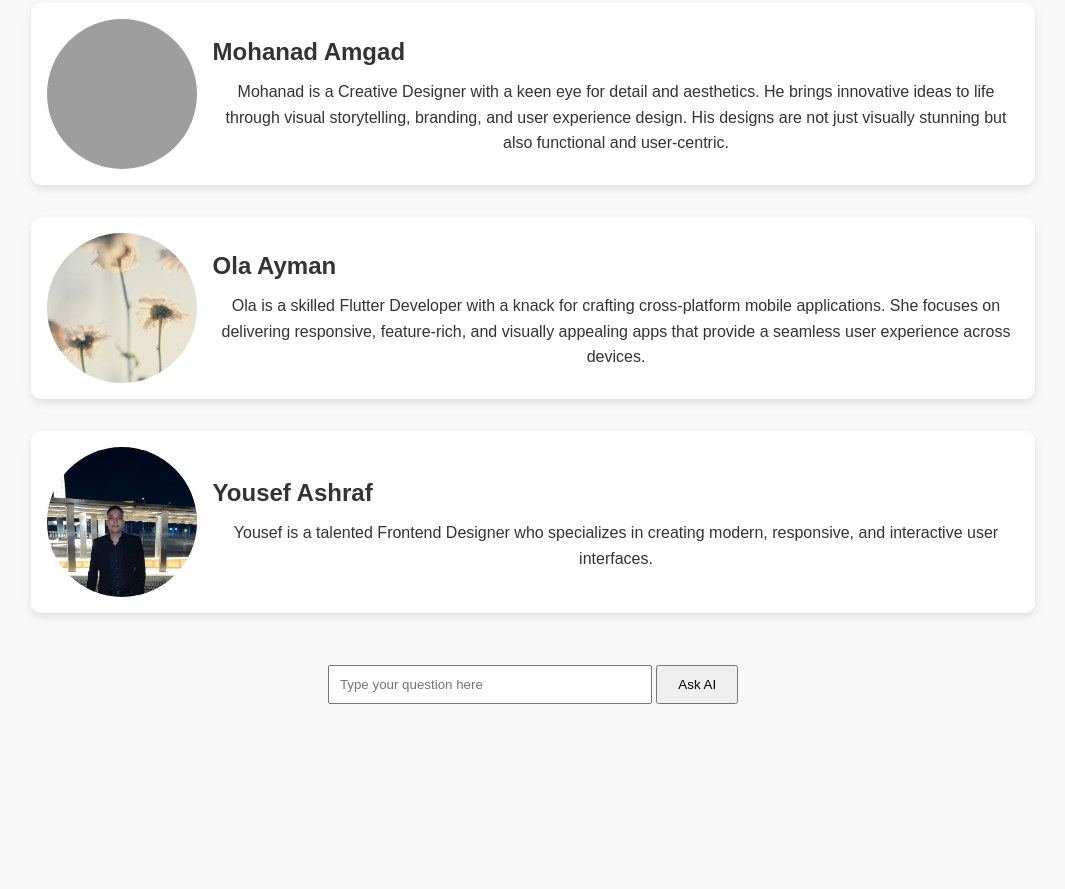
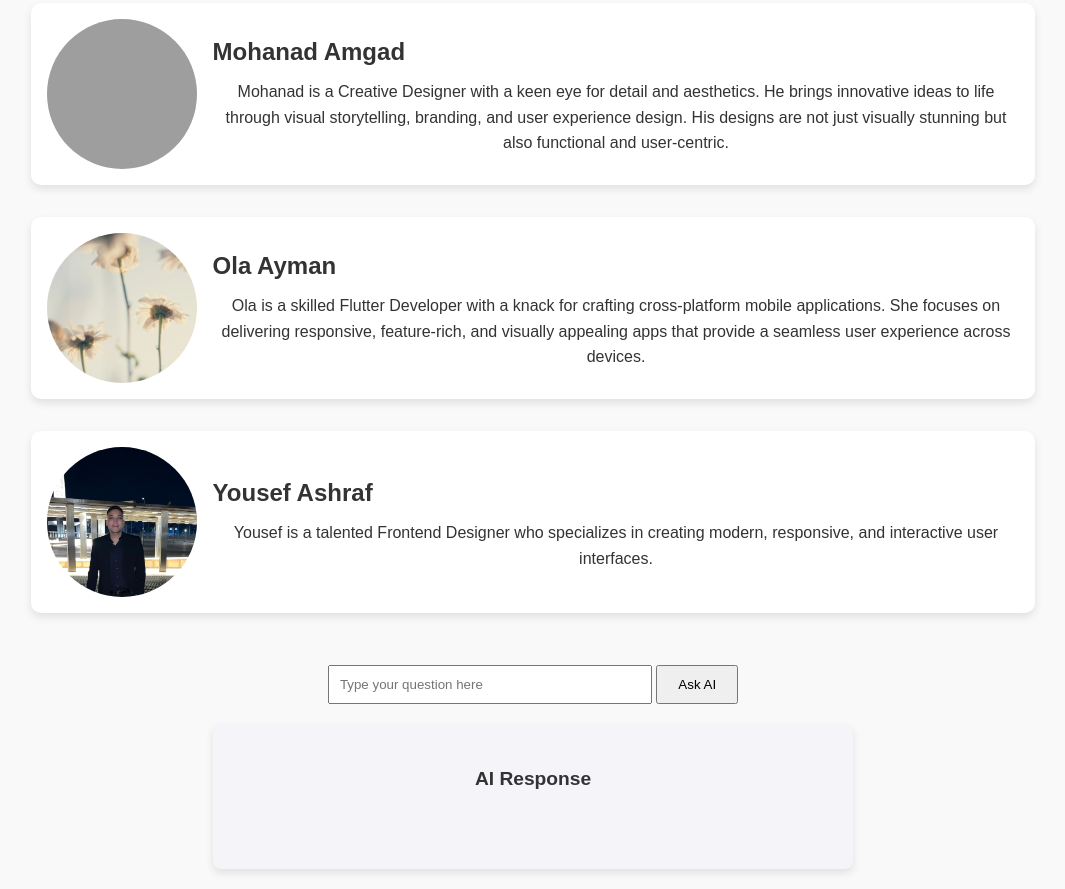
Before and after one commit to PaulaSamy5/TeamPortfoliosV99, a plain HTML site: page index.html in a window 1280 px wide. Shown: the part 313-1202 px from the top of the page, without its empty margins (107-1172 px from the left). Before the commit the page ends 1037 px from the top, so only its background shows below. Drawn offline with Linux system fonts and the light colour scheme; grey boxes are pictures that could not be loaded.

Commit message:
first commit

```diff
--- a/index.html
+++ b/index.html
@@ -66,7 +66,11 @@
     </div>
 
     <!-- Area to display API response -->
-    <div id="api-response" style="text-align: center; margin-top: 20px; font-family: Arial, sans-serif;"></div>
+<!-- Area to display API response -->
+<div id="api-response" style="text-align: center; margin-top: 20px; font-family: Arial, sans-serif; padding: 20px; border-radius: 8px; background-color: #f4f4f9; box-shadow: 0 4px 8px rgba(0, 0, 0, 0.1); width: 80%; max-width: 600px; margin: 20px auto;">
+    <h3 style="font-size: 1.2em; color: #333;">AI Response</h3>
+    <p id="response-text" style="color: #555; font-size: 1em; line-height: 1.6; padding: 10px 0;"></p>
+</div>
 
     <script>
         const apiInput = document.getElementById('api-input');
```
